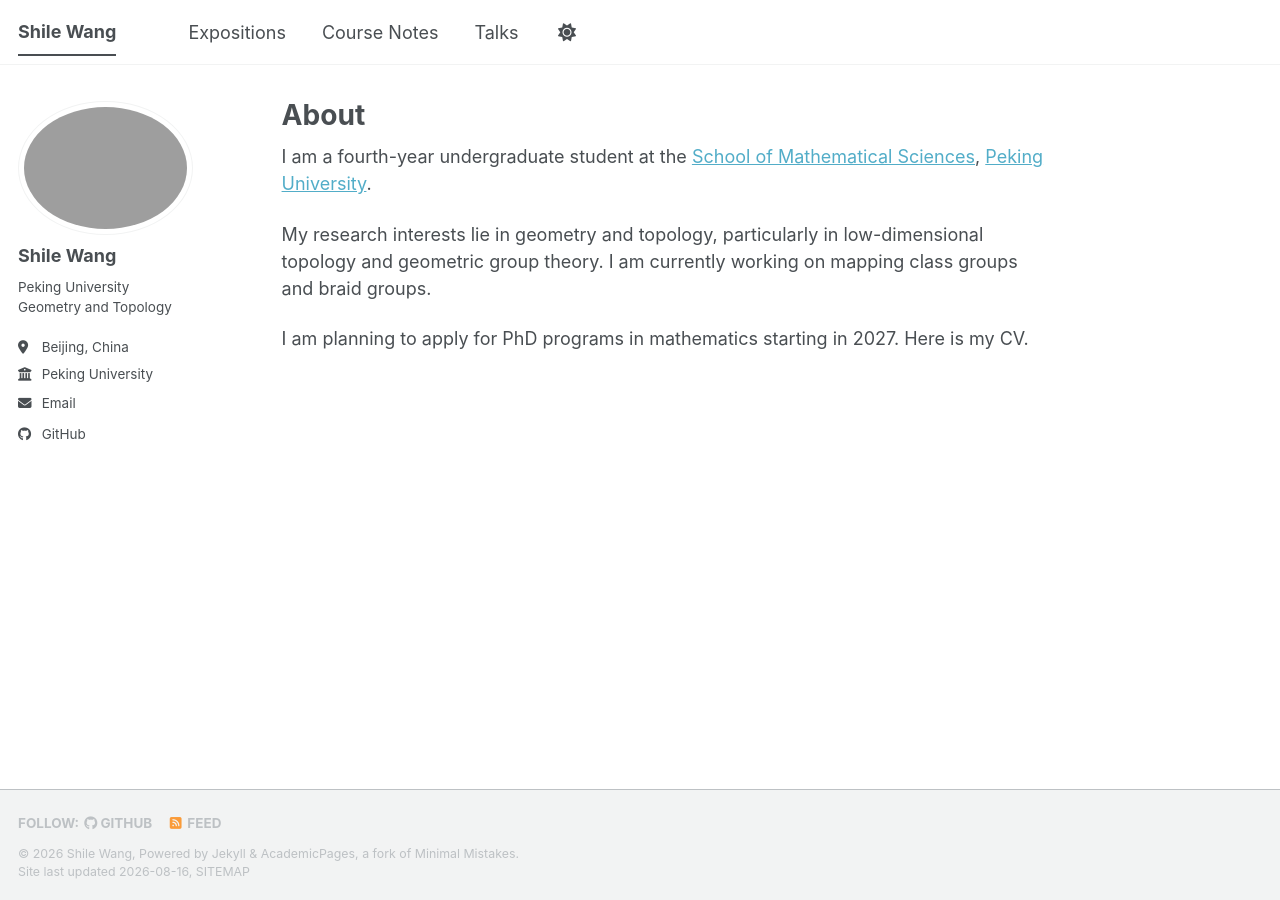
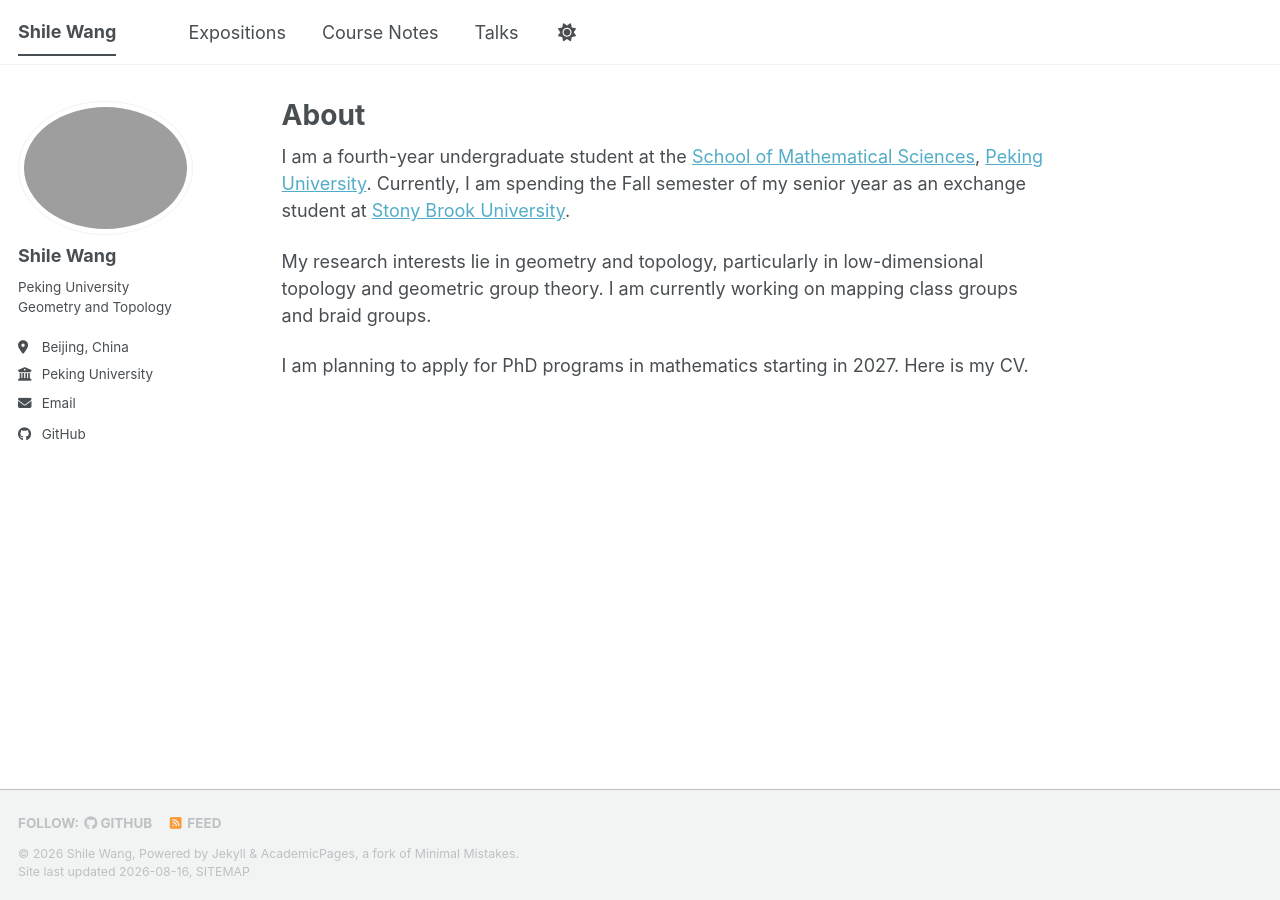
Before and after one commit to shilewang/shilewang.github.io, a Jekyll site: the page built from _pages/about.md, in a window 1280 px wide. Built offline with Jekyll 4.4.1, drawn with Linux system fonts in a browser that asks for light colours; a style sheet for code colours, icons or effects is not loaded.

Commit message:
Update about.md

```diff
--- a/_pages/about.md
+++ b/_pages/about.md
@@ -6,7 +6,7 @@
   - /about/
   - /about.html
 ---
-I am a fourth-year undergraduate student at the [School of Mathematical Sciences](https://math.pku.edu.cn/), [Peking University](https://www.pku.edu.cn/).
+I am a fourth-year undergraduate student at the [School of Mathematical Sciences](https://math.pku.edu.cn/), [Peking University](https://www.pku.edu.cn/). Currently, I am spending the Fall semester of my senior year as an exchange student at [Stony Brook University](https://www.stonybrook.edu/).
 
 My research interests lie in geometry and topology, particularly in low-dimensional topology and geometric group theory. I am currently working on mapping class groups and braid groups.
 
```
